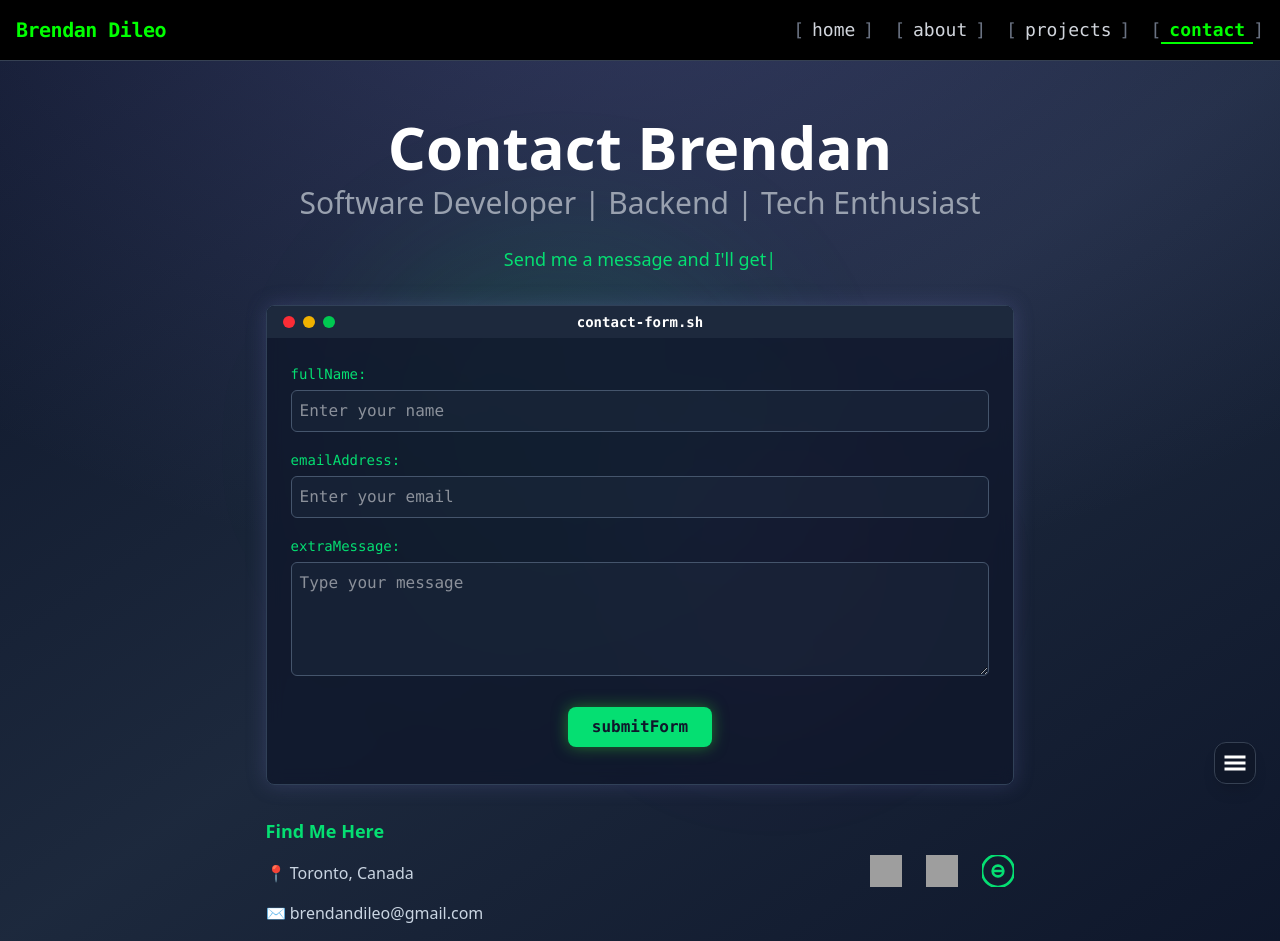
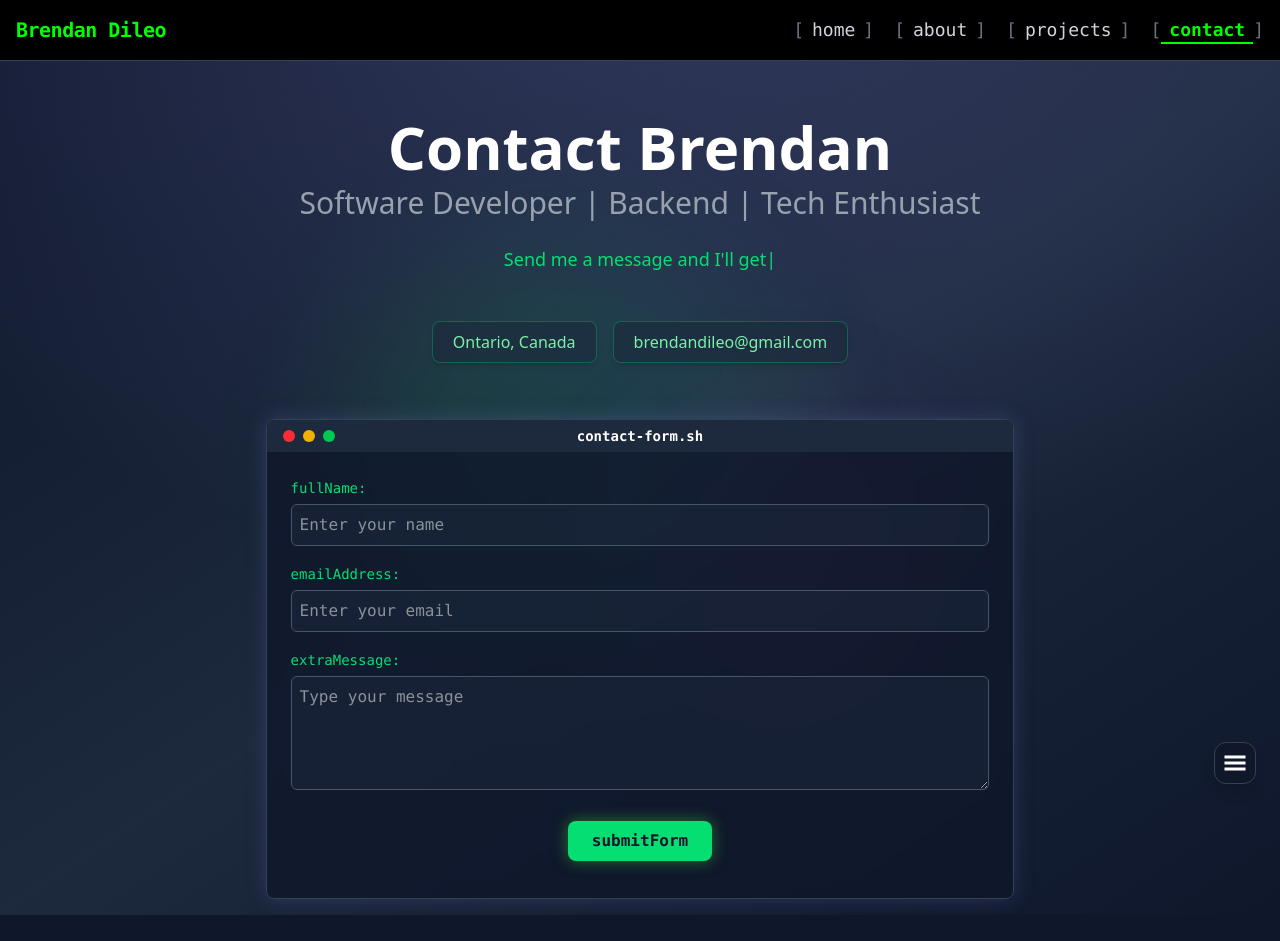
Before and after one commit to brendanddev/brendans-website, a React (Vite) app in the folder frontend/: page /contact in a window 1280 px wide. After the commit the page ends 915 px from the top, so only its background shows below. Built offline with nearby package versions, Linux system fonts and the light colour scheme; grey boxes are pictures that could not be loaded.

Commit message:
Update contact page to include buttons for location and email

```diff
--- a/frontend/src/pages/Contact.jsx
+++ b/frontend/src/pages/Contact.jsx
@@ -93,6 +93,7 @@ const Contact = () => {
                     ease: "easeInOut"
                   }}
                 />
+
                 {/* Floating elements */}
                 <motion.div
                   className="absolute top-1/3 right-1/3 w-32 h-32 bg-gradient-to-r from-[#00ff00]/5 to-transparent rounded-full blur-2xl"
@@ -108,6 +109,8 @@ const Contact = () => {
                 />
             </div>
             <div className='relative z-10 w-full'>
+
+                <div>
                   <Header
                       title="Contact Brendan"
                       subtitle="Software Developer | Backend | Tech Enthusiast"
@@ -118,6 +121,25 @@ const Contact = () => {
                           "Have a project in mind? Let's build something great together!"
                       ]}
                   />
+
+                  {/* Location and email buttons */}
+                  <motion.div
+                    className="w-full flex flex-wrap justify-center items-center gap-4 mt-12 mb-6 z-10"
+                    initial={{ opacity: 0, y: 10 }}
+                    animate={{ opacity: 1, y: 0 }}
+                    transition={{ duration: 0.7 }}
+                  >
+                    <div className="bg-slate-800/60 text-green-300 border border-green-400/30 px-5 py-2 rounded-lg backdrop-blur-md hover:scale-105 transition-all duration-300 shadow-md">
+                      Ontario, Canada
+                    </div>
+                    <a
+                      href="mailto:brendandileo@gmail.com"
+                      className="bg-slate-800/60 text-green-300 border border-green-400/30 px-5 py-2 rounded-lg backdrop-blur-md hover:scale-105 transition-all duration-300 shadow-md"
+                    >
+                    brendandileo@gmail.com
+                    </a>
+                  </motion.div>
+                </div>
             </div>
             <motion.div
                 className="relative z-10 w-[95%] md:w-4/5 lg:w-3/5 min-h-[480px] bg-slate-900/80 backdrop-blur-sm rounded-lg shadow-[0_0_20px_rgba(120,119,198,0.25)] flex flex-col border border-slate-700 overflow-hidden font-mono mx-auto mt-8"
@@ -125,7 +147,6 @@ const Contact = () => {
                 animate={{ opacity: 1, scale: 1 }}
                 transition={{ duration: 0.5, ease: "easeOut" }}
             >
-
                 <div className="h-8 bg-slate-800 flex items-center justify-center relative text-white text-sm font-bold">
                     <div className="absolute left-4 flex gap-2">
                         <div className="w-3 h-3 bg-red-500 rounded-full"></div>
@@ -134,9 +155,7 @@ const Contact = () => {
                     </div>
                     <span>contact-form.sh</span>
                 </div>
-
                 <div className="flex-1 p-6 overflow-y-auto text-white">
-
                     <form className="space-y-4" onSubmit={handleSubmit}>
                         <div>
                             <label htmlFor="name" className="text-sm text-green-400">fullName:</label>
@@ -151,7 +170,6 @@ const Contact = () => {
                                 required
                             />
                         </div>
-
                         <div>
                             <label htmlFor="email" className="text-sm text-green-400">emailAddress:</label>
                             <input
@@ -165,7 +183,6 @@ const Contact = () => {
                                 required
                             />
                         </div>
-
                         <div>
                             <label htmlFor="message" className="text-sm text-green-400">extraMessage:</label>
                             <textarea
@@ -179,7 +196,6 @@ const Contact = () => {
                                 required
                             />
                         </div>
-
                         <div className="flex justify-center pt-2">
                             <button
                                 type="submit"
@@ -188,32 +204,7 @@ const Contact = () => {
                                 submitForm
                             </button>
                         </div>
-
                     </form>
-                    </div>
-                </motion.div>
-                {/* Added: Social Links and Find Me Here section */}
-                <motion.div
-                  className="relative z-10 w-[95%] md:w-4/5 lg:w-3/5 flex flex-col md:flex-row justify-between items-center mt-8 gap-8 mx-auto"
-                  initial={{ opacity: 0, y: 20 }}
-                  animate={{ opacity: 1, y: 0 }}
-                  transition={{ duration: 0.7 }}
-                >
-                  <div className="flex flex-col items-center md:items-start space-y-4">
-                    <div className="text-green-400 font-bold text-lg">Find Me Here</div>
-                    <div className="text-slate-300">📍 Toronto, Canada</div>
-                    <div className="text-slate-300">✉️ brendandileo@gmail.com</div>
-                  </div>
-                  <div className="flex flex-row gap-6 items-center">
-                    <a href="https://github.com/brendanddev" target="_blank" rel="noopener noreferrer" title="GitHub">
-                      <img src="https://cdn.jsdelivr.net/gh/devicons/devicon/icons/github/github-original.svg" alt="GitHub" className="h-8 w-8 hover:scale-110 transition-transform" />
-                    </a>
-                    <a href="https://linkedin.com/in/brendandileo" target="_blank" rel="noopener noreferrer" title="LinkedIn">
-                      <img src="https://cdn.jsdelivr.net/gh/devicons/devicon/icons/linkedin/linkedin-original.svg" alt="LinkedIn" className="h-8 w-8 hover:scale-110 transition-transform" />
-                    </a>
-                    <a href="mailto:brendandileo@gmail.com" title="Email">
-                      <svg className="h-8 w-8 text-green-400 hover:scale-110 transition-transform" fill="none" stroke="currentColor" strokeWidth="2" viewBox="0 0 24 24" xmlns="http://www.w3.org/2000/svg"><path strokeLinecap="round" strokeLinejoin="round" d="M16 12H8m8 0a4 4 0 11-8 0 4 4 0 018 0zm8 0a12 12 0 11-24 0 12 12 0 0124 0z"></path></svg>
-                    </a>
                 </div>
             </motion.div>
             <Sidebar />
```
Lines whose indentation alone changed are shown as unchanged.
